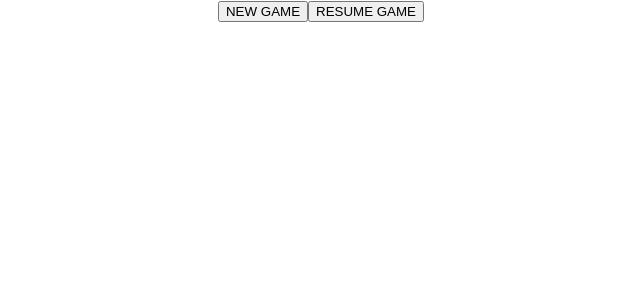
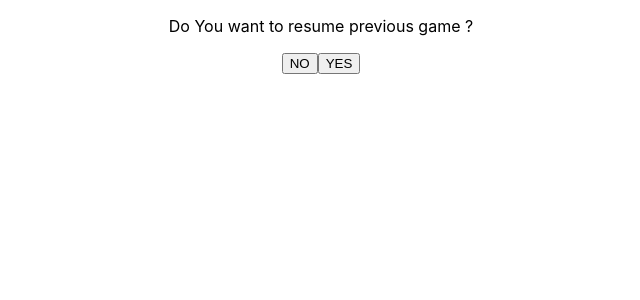
Before and after one commit to jaswitold1/dice_game, a React (Create React App) app: page / in a window 1280 px wide. Shown: the top 300 px of the page, without its empty margins (319-959 px from the left). Built offline with nearby package versions, Linux system fonts and the light colour scheme; no server answers.

Commit message:
feature/added game over screen with play again button

```diff
--- a/src/components/Game.jsx
+++ b/src/components/Game.jsx
@@ -8,12 +8,13 @@ function Game() {
   const [counter, setCounter] = useState(1);
   const [outcome, setOutcome] = useState("");
   const [points, setPoints] = useState(0);
-  ///// what if we dont set bet ??????
+  const [gameOver, setGameOver] = useState("");
+
   useEffect(() => {
     fetch("http://roll.diceapi.com/json/d6")
       .then((resp) => resp.json())
       .then((resp) => setHistory([...history, resp]));
-
+    /// game mechanics
     if (history.length > 1) {
       if (
         (bet === "higher" &&
@@ -26,9 +27,10 @@ function Game() {
         winning();
       } else setOutcome("You lost");
     }
-
+    /// setting previous games history
     setGameHistory([...gameHistory, { result: outcome, round: counter - 3 }]);
-
+    /// game state saving on unmount for future resume
+    if (history.length <= 31 && history.length > 2) {
       return () => {
         localStorage.setItem(
           "gameState",
@@ -42,6 +44,7 @@ function Game() {
           })
         );
       };
+    }
   }, [counter]);
 
   const winning = () => {
@@ -58,17 +61,31 @@ function Game() {
     setOutcome(gameState.outcome);
     setPoints(gameState.points);
   };
+
   const higher = () => {
     setBet("higher");
   };
+
   const lower = () => {
     setBet("lower");
   };
+
   const check = () => {
     setCounter((prev) => prev + 1);
   };
 
+  const playAgain = () => {
+    setGameOver("Game Over");
+    setHistory([]);
+    setGameHistory([]);
+    setCounter(1);
+    setBet("");
+    setOutcome("");
+    setPoints(0);
+  };
+
   return history.length > 1 ? (
+    history.length <= 31 ? (
       <div>
         <p>points: {points.toFixed(1)}</p>
         <p>rounds remaining {30 - (counter - 2)} </p>
@@ -86,17 +103,26 @@ function Game() {
         <button disabled={bet === "" ? true : false} onClick={check}>
           check
         </button>
-      <h1>
-        {outcome}
-        {history[history.length - 2]?.dice[0].value}
-        {history[history.length - 3]?.dice[0].value}
-      </h1>
+        <h1>{outcome}</h1>
         <History gameHistory={gameHistory} />
       </div>
     ) : (
       <div>
-      <button onClick={check}>NEW GAME</button>
-      <button onClick={resumeGame}>RESUME GAME</button>
+        <h1>GAME OVER</h1>
+        <p>Your score: {points.toFixed(1)}</p>
+
+        <button onClick={playAgain}>PLAY AGAIN</button>
+      </div>
+    )
+  ) : gameOver !== "Game Over" ? (
+    <div>
+      <p>Do You want to resume previous game ?</p>
+      <button onClick={check}>NO</button>
+      <button onClick={resumeGame}>YES</button>
+    </div>
+  ) : (
+    <div>
+      <button onClick={check}>START GAME</button>
     </div>
   );
 }
```
Lines whose indentation alone changed are shown as unchanged.
